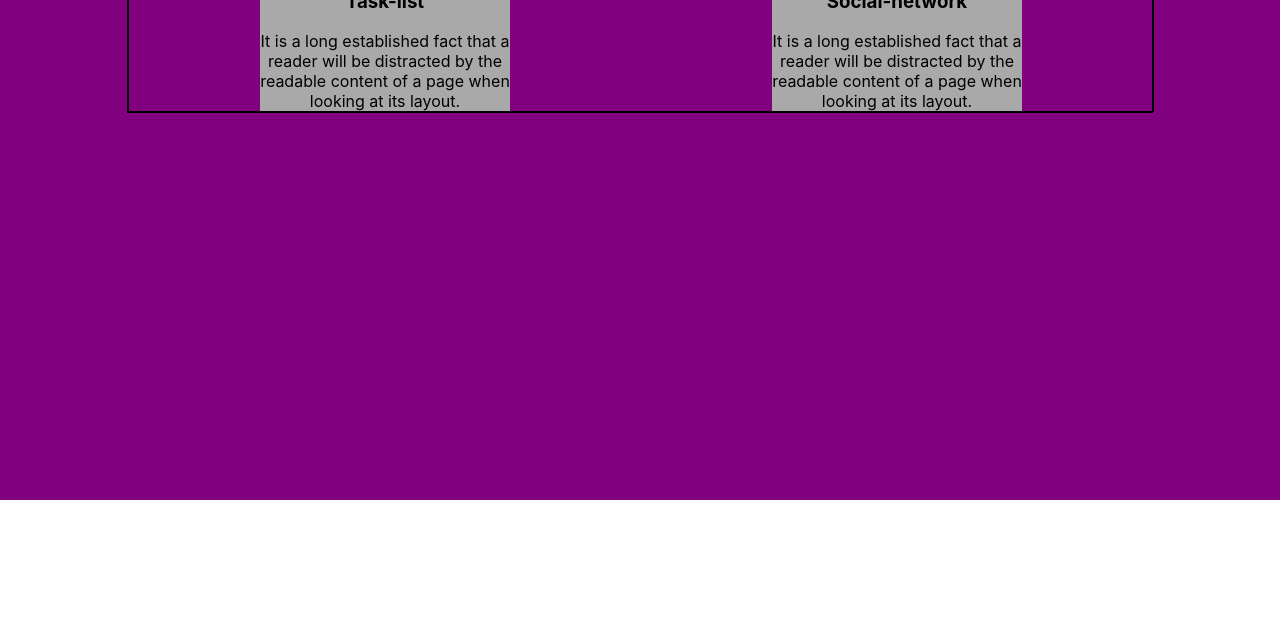
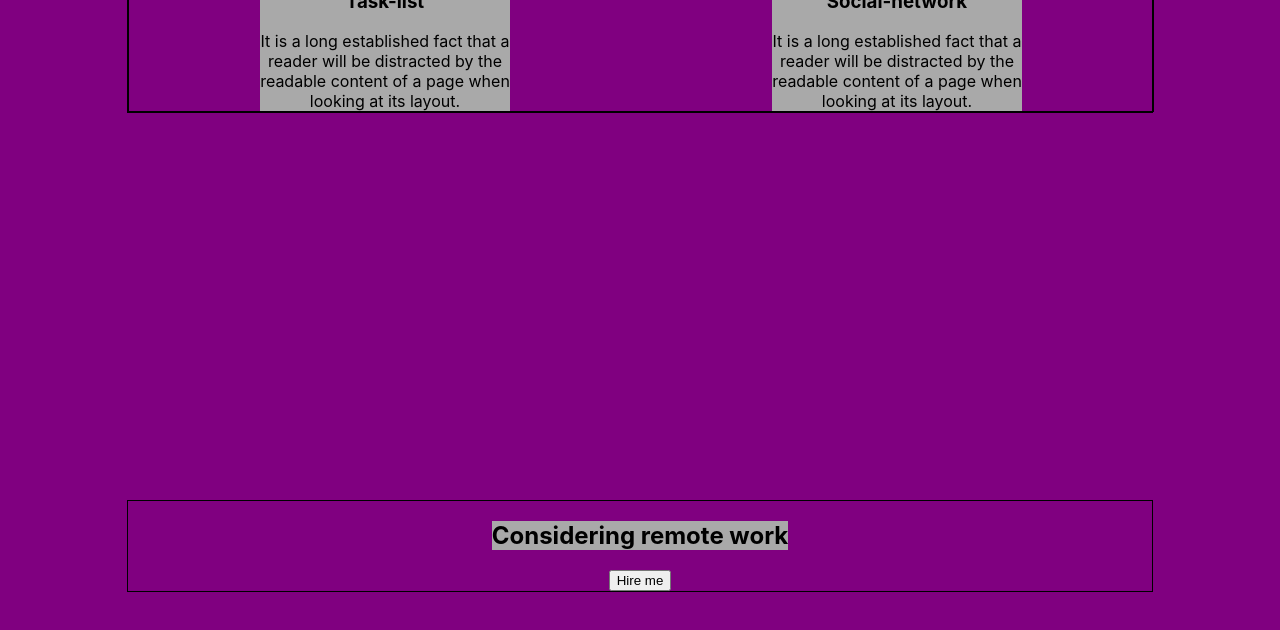
Before and after one commit to cros6y6raga/portfolio, a React (Create React App) app: page / in a window 1280 px wide. Shown: the part 1980-2610 px from the top of the page. Before the commit the page ends 2480 px from the top, so only its background shows below. Built offline with nearby package versions, Linux system fonts and the light colour scheme.

Commit message:
Basic code options

```diff
--- a/src/App.tsx
+++ b/src/App.tsx
@@ -4,6 +4,7 @@ import Header from "./header/Header";
 import Main from "./main/Main";
 import Skills from "./skills/Skills";
 import Works from "./works/Works";
+import Options from "./options/Options";
 
 function App() {
     return (
@@ -12,6 +13,7 @@ function App() {
             <Main/>
             <Skills/>
             <Works/>
+            <Options/>
         </div>
     );
 }
--- a/src/options/Options.module.css
+++ b/src/options/Options.module.css
@@ -1,9 +1,9 @@
-.worksBlock {
+.optionsBlock {
     min-height: 100vh;
     background-color: purple;
 }
 
-.worksContainer {
+.optionsContainer {
     flex-direction: column;
     justify-content: flex-start;
 }
@@ -11,11 +11,3 @@
 .title {
     background-color: darkgrey;
 }
-
-.works {
-    border: 1px solid;
-    width: 100%;
-    display: flex;
-    justify-content: space-around;
-    flex-wrap: wrap;
-}
--- a/src/options/Options.tsx
+++ b/src/options/Options.tsx
@@ -1,8 +1,15 @@
 import React from 'react';
+import style from "../options/Options.module.css";
+import styleContainer from "../common/styles/Container.module.css";
 
 function Options() {
     return (
-        <div></div>
+        <div className={style.optionsBlock}>
+            <div className={`${styleContainer.container} ${style.optionsContainer}`}>
+                <h2 className={style.title}>Considering remote work</h2>
+                <button className={style.hire}>Hire me</button>
+            </div>
+        </div>
     );
 }
 
```
